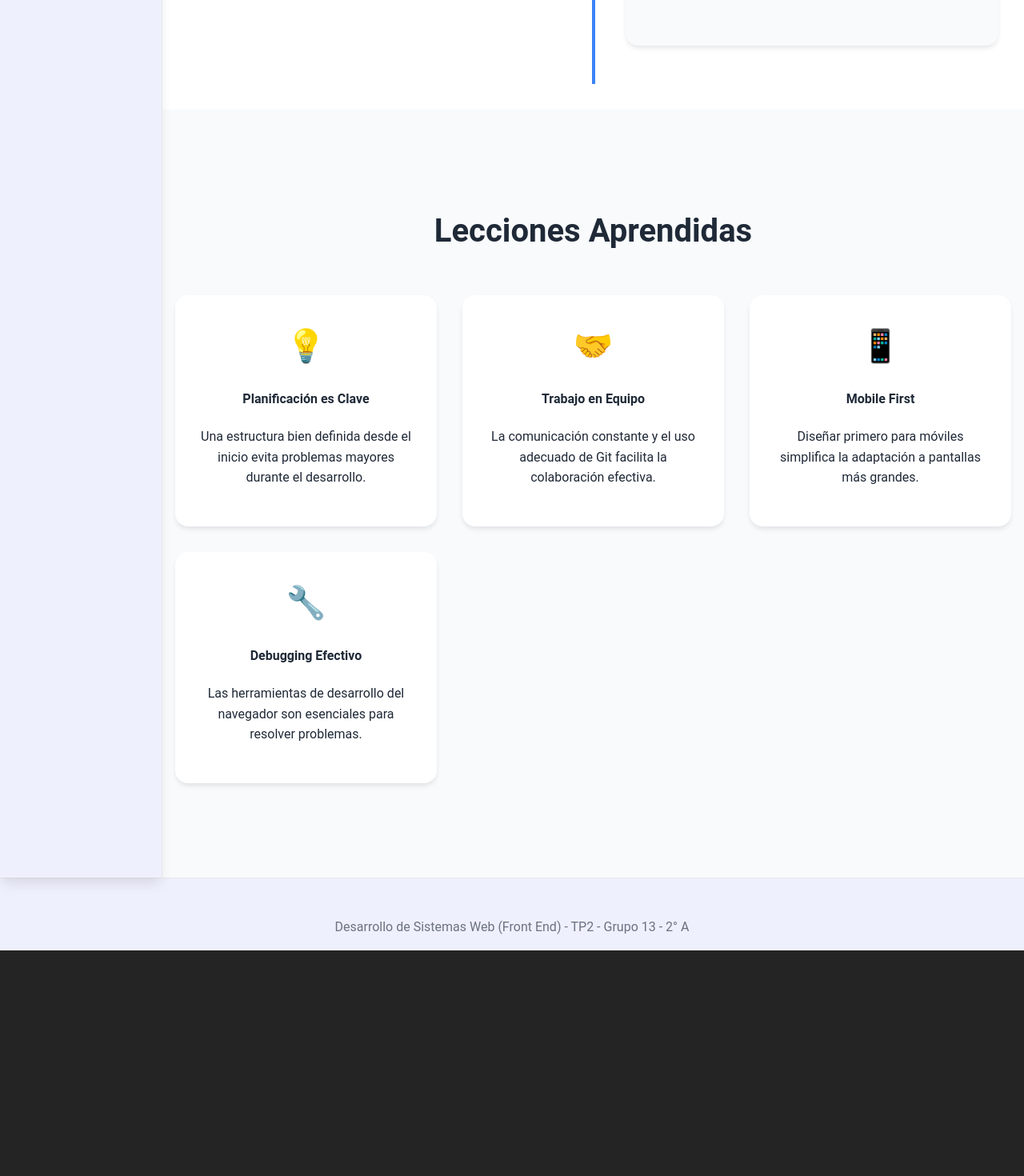
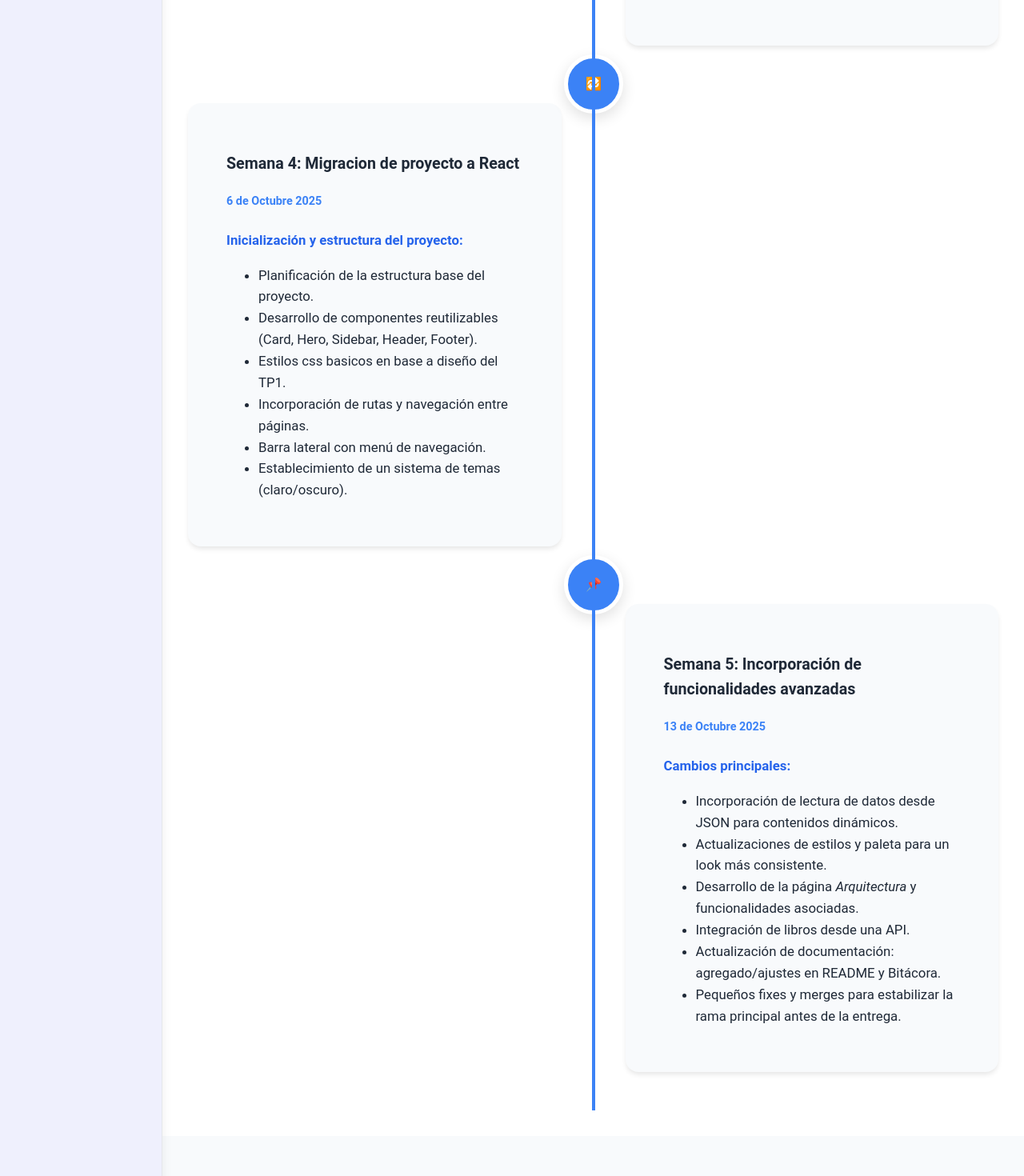
Before and after one commit to lumineida/DSW-TP2-Grupo13, a React (Vite) app: page /bitacora in a window 1280 px wide. Shown: the part 3960-5430 px from the top of the page at 80% size. Before the commit the page ends 5203 px from the top, so only its background shows below. Built offline with nearby package versions, Linux system fonts and the light colour scheme.

Commit message:
actualizacion bitacora

```diff
--- a/src/pages/Bitacora.jsx
+++ b/src/pages/Bitacora.jsx
@@ -136,6 +136,45 @@ export default function Bitacora() {
                 </div>
               </div>
             </div>
+
+            {/* Nuevas semanas basadas en commits del repositorio */}
+            <div className="timeline-item">
+              <div className="timeline-marker">🔁</div>
+              <div className="timeline-content">
+                <h3>Semana 4: Migracion de proyecto a React</h3>
+                <p className="timeline-date">6 de Octubre 2025</p>
+                <div className="timeline-description">
+                  <h4>Inicialización y estructura del proyecto:</h4>
+                  <ul>
+                    <li>Planificación de la estructura base del proyecto.</li>
+                    <li>Desarrollo de componentes reutilizables (Card, Hero, Sidebar, Header, Footer).</li>
+                    <li>Estilos css basicos en base a diseño del TP1.</li>
+                    <li>Incorporación de rutas y navegación entre páginas. </li>
+                    <li>Barra lateral con menú de navegación.</li>
+                    <li>Establecimiento de un sistema de temas (claro/oscuro).</li>
+                  </ul>
+                </div>
+              </div>
+            </div>
+
+            <div className="timeline-item">
+              <div className="timeline-marker">📌</div>
+              <div className="timeline-content">
+                <h3>Semana 5: Incorporación de funcionalidades avanzadas</h3>
+                <p className="timeline-date">13 de Octubre 2025</p>
+                <div className="timeline-description">
+                  <h4>Cambios principales:</h4>
+                  <ul>
+                    <li>Incorporación de lectura de datos desde JSON para contenidos dinámicos.</li>
+                    <li>Actualizaciones de estilos y paleta para un look más consistente.</li>
+                    <li>Desarrollo de la página <em>Arquitectura</em> y funcionalidades asociadas.</li>
+                    <li>Integración de libros desde una API.</li>
+                    <li>Actualización de documentación: agregado/ajustes en README y Bitácora.</li>
+                    <li>Pequeños fixes y merges para estabilizar la rama principal antes de la entrega.</li>
+                  </ul>
+                </div>
+              </div>
+            </div>
           </div>
         </div>
       </section>
```
